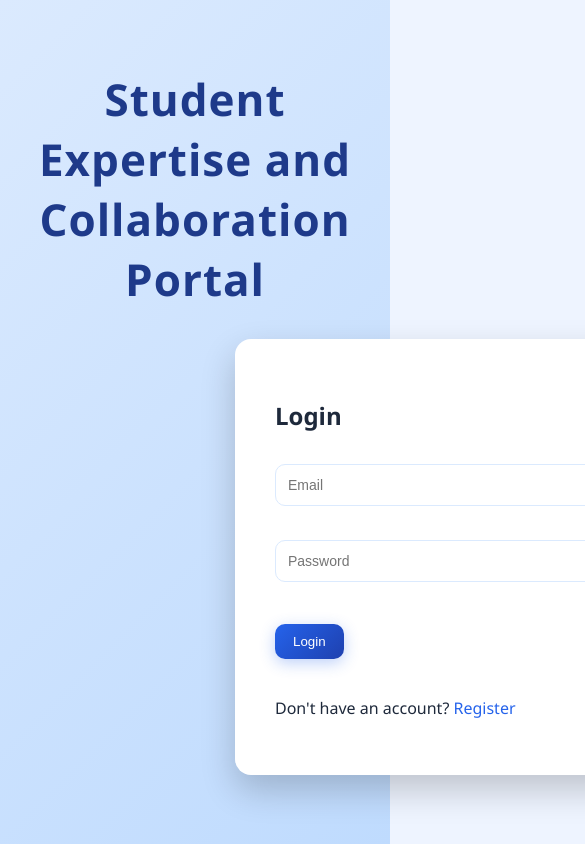
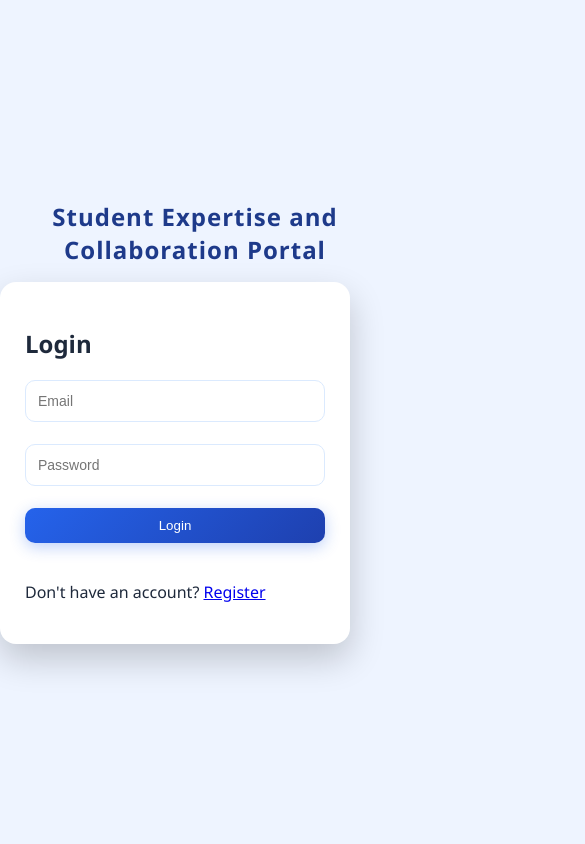
Before and after one commit to apanangi-cpu/Student-Expertise-Collaboration-Portal-Frontend, a React (Create React App) app: page /login in a window 390 px wide. Shown: the top 844 px of the page, 585 px wide, since content can reach past the window. Built offline with nearby package versions, Linux system fonts and the light colour scheme.

Commit message:
made full website responsive

```diff
--- a/src/App.css
+++ b/src/App.css
@@ -1,271 +1,214 @@
 /* ===== GLOBAL ===== */
+
+* {
+  box-sizing: border-box;
+}
 
 body {
   margin: 0;
   font-family: "Segoe UI", Arial, sans-serif;
-  background: #eef4ff; /* ✅ SAME BACKGROUND */
+  background: #eef4ff;
   color: #1e293b;
   scroll-behavior: smooth;
 }
 
 /* ===== MAIN TITLE ===== */
 
-.main-title{
-  font-size:44px;
-  text-align:center;
-  font-weight:700;
-  color:#1e3a8a;
+.main-title {
+  font-size: 44px;
+  text-align: center;
+  font-weight: 700;
+  color: #1e3a8a;
   margin-top: 0px;
   letter-spacing: 1px;
   animation: fadeIn 1s ease;
 }
 
-/* ===== BUTTONS (🔥 PREMIUM) ===== */
+/* ===== BUTTONS ===== */
 
-button{
-  background: linear-gradient(135deg,#2563eb,#1e40af);
-  color:white;
-  border:none;
-  padding:10px 18px;
-  border-radius:10px;
-  cursor:pointer;
-  font-weight:500;
-  transition:all .3s ease;
-  box-shadow:0 4px 15px rgba(37,99,235,0.3);
+button {
+  background: linear-gradient(135deg, #2563eb, #1e40af);
+  color: white;
+  border: none;
+  padding: 10px 18px;
+  border-radius: 10px;
+  cursor: pointer;
+  font-weight: 500;
+  transition: all 0.3s ease;
+  box-shadow: 0 4px 15px rgba(37, 99, 235, 0.3);
 }
 
-button:hover{
-  transform:translateY(-3px) scale(1.03);
-  box-shadow:0 8px 25px rgba(37,99,235,0.5);
+button:hover {
+  transform: translateY(-3px) scale(1.03);
+  box-shadow: 0 8px 25px rgba(37, 99, 235, 0.5);
 }
 
-/* ===== SEARCH INPUT ===== */
+/* ===== INPUT ===== */
 
-input{
-  padding:12px;
-  border-radius:10px;
-  border:1px solid #dbeafe;
-  width:320px;
-  font-size:14px;
-  background:white;
-  transition:all .3s ease;
-}
-
-input:focus{
-  outline:none;
-  border-color:#2563eb;
-  box-shadow:0 0 10px rgba(37,99,235,0.3);
+input {
+  padding: 12px;
+  border-radius: 10px;
+  border: 1px solid #dbeafe;
+  width: 100%;
+  max-width: 320px;
+  font-size: 14px;
+  background: white;
 }
 
 /* ===== GRID ===== */
 
-.user-grid{
-  display:grid;
-  grid-template-columns:repeat(auto-fill,minmax(260px,1fr));
-  gap:25px;
-  margin-top:30px;
+.user-grid {
+  display: grid;
+  grid-template-columns: repeat(auto-fill, minmax(260px, 1fr));
+  gap: 25px;
+  margin-top: 30px;
 }
 
-/* ===== USER CARDS (🔥 MODERN EFFECT) ===== */
+/* ===== USER CARD ===== */
 
-.user-card{
-  background:white;
-  border-radius:16px;
-  padding:20px;
-  cursor:pointer;
-  border:1px solid #e2e8f0;
-  transition:all .35s ease;
-  box-shadow:0 6px 18px rgba(0,0,0,0.08);
-  position:relative;
-  overflow:hidden;
+.user-card {
+  background: white;
+  border-radius: 16px;
+  padding: 20px;
+  cursor: pointer;
+  border: 1px solid #e2e8f0;
+  transition: all 0.35s ease;
+  box-shadow: 0 6px 18px rgba(0, 0, 0, 0.08);
+  position: relative;
+  overflow: hidden;
 }
 
-.user-card h3{
-  color:#1e3a8a;
-  margin-top:0;
+.user-card h3 {
+  color: #1e3a8a;
 }
 
-/* ✨ LIGHT SWEEP EFFECT */
-.user-card::before{
-  content:"";
-  position:absolute;
-  top:0;
-  left:-100%;
-  width:100%;
-  height:100%;
-  background:linear-gradient(120deg,transparent,#dbeafe,transparent);
-  transition:0.6s;
+/* EFFECT */
+.user-card::before {
+  content: "";
+  position: absolute;
+  top: 0;
+  left: -100%;
+  width: 100%;
+  height: 100%;
+  background: linear-gradient(120deg, transparent, #dbeafe, transparent);
+  transition: 0.6s;
 }
 
-.user-card:hover::before{
-  left:100%;
+.user-card:hover::before {
+  left: 100%;
 }
 
-.user-card:hover{
-  transform:translateY(-10px) scale(1.02);
-  box-shadow:0 15px 35px rgba(0,0,0,0.15);
+/* ===== PROJECT ===== */
+
+.project-card {
+  background: white;
+  border-radius: 12px;
+  padding: 16px;
+  margin-bottom: 15px;
 }
 
-/* ===== PROJECT CARDS ===== */
+/* ===== LOGIN ===== */
 
-.project-card{
-  background:white;
-  border-radius:12px;
-  padding:16px;
-  margin-bottom:15px;
-  border:1px solid #e2e8f0;
-  box-shadow:0 6px 18px rgba(0,0,0,0.08);
-  transition:0.3s;
+.login-container {
+  min-height: 100vh;
+  display: flex;
+  justify-content: center;
+  align-items: center;
 }
 
-.project-card:hover{
-  transform:scale(1.02);
+.login-box {
+  background: white;
+  padding: 40px;
+  border-radius: 16px;
+  width: 100%;
+  max-width: 350px;
+  box-shadow: 0 15px 35px rgba(0, 0, 0, 0.2);
 }
 
-/* ===== LOGIN PAGE (🔥 CENTER FIX + MODERN) ===== */
+/* ❌ REMOVE THIS (causing mobile issue) */
+/* left:240px; */
 
-.login-container{
-  min-height:100vh;
-  display:flex;
-  justify-content:center;
-  align-items:center; /* ✅ FIXED CENTER */
-  background:linear-gradient(135deg,#dbeafe,#bfdbfe);
+/* ===== NAVBAR ===== */
+
+.navbar {
+  display: flex;
+  justify-content: space-between;
+  align-items: center;
+  background: white;
+  padding: 15px 20px;
+  border-radius: 12px;
+  margin-bottom: 20px;
+  flex-wrap: wrap;
+  gap: 10px;
 }
 
-.login-box{
-  background:white;
-  padding:40px;
-  border-radius:16px;
-  box-shadow:0 15px 35px rgba(0,0,0,0.2);
-  width:320px;
-  transition:0.3s;
-  animation: slideUp 0.7s ease;
-  position:relative;
-  left:240px;
+.logo {
+  font-size: 22px;
+  font-weight: 700;
+  color: #2563eb;
 }
 
-.login-box:hover{
-  transform:translateY(-5px);
+/* ===== HERO ===== */
+
+.hero {
+  background: white;
+  padding: 25px;
+  border-radius: 20px;
+  max-width: 800px;
+  margin: 20px auto;
+  text-align: center;
 }
 
-.login-box input{
-  width:100%;
-  margin-top:12px;
+/* ===== IMAGES ===== */
+
+img {
+  max-width: 100%;
+  height: auto;
 }
 
-.login-box button{
-  margin-top:20px;
-}
+/* ===== MOBILE RESPONSIVE ===== */
 
-/* ===== DASHBOARD PANEL ===== */
+@media (max-width: 768px) {
 
-.project-panel{
-  background:white;
-  padding:25px;
-  border-radius:16px;
-  box-shadow:0 10px 25px rgba(0,0,0,0.1);
-  transition:0.3s;
-}
+  .main-title {
+    font-size: 24px;
+  }
 
-.project-panel:hover{
-  transform:translateY(-3px);
-}
+  .navbar {
+    flex-direction: column;
+    text-align: center;
+  }
 
-/* ===== PROJECT FORM ===== */
+  .hero {
+    padding: 20px;
+  }
 
-.project-form input,
-.project-form textarea{
-  width:100%;
-  margin-bottom:12px;
-  padding:10px;
-  border-radius:8px;
-  border:1px solid #dbeafe;
-}
+  .login-box {
+    padding: 25px;
+  }
 
-.project-form textarea{
-  resize:none;
-}
+  button {
+    width: 100%;
+  }
 
-/* ===== LINKS ===== */
+  input {
+    width: 100%;
+  }
 
-a{
-  color:#2563eb;
-  font-weight:500;
-  text-decoration:none;
-  transition:0.2s;
-}
-
-a:hover{
-  text-decoration:underline;
-  color:#1e40af;
-}
-
-/* ===== CHECKBOX ===== */
-
-input[type="checkbox"]{
-  width:auto;
-  padding:0;
-  margin-right:8px;
-  transform:scale(1.2);
-}
-
-/* ===== NAVBAR (ADD THIS IF USING) ===== */
-
-.navbar{
-  display:flex;
-  justify-content:space-between;
-  align-items:center;
-  background:white;
-  padding:15px 30px;
-  border-radius:12px;
-  margin-bottom:30px;
-  box-shadow:0 4px 12px rgba(0,0,0,0.08);
-}
-
-.logo{
-  font-size:22px;
-  font-weight:700;
-  color:#2563eb;
-}
-
-/* ===== HERO SECTION ===== */
-
-.hero{
-  background:white;
-  padding:40px;
-  border-radius:20px;
-  max-width:800px;
-  margin:40px auto;
-  text-align:center;
-  box-shadow:0 10px 30px rgba(0,0,0,0.1);
-  transition:0.3s;
-}
-
-.hero:hover{
-  transform:translateY(-5px);
-  box-shadow:0 15px 40px rgba(0,0,0,0.15);
-}
-
-/* ===== ANIMATIONS ===== */
-
-@keyframes fadeIn{
-  from{
-    opacity:0;
-    transform:translateY(20px);
-  }
-  to{
-    opacity:1;
-    transform:translateY(0);
+  .user-grid {
+    grid-template-columns: 1fr;
   }
 }
 
-@keyframes slideUp{
-  from{
-    opacity:0;
-    transform:translateY(60px);
+/* ===== ANIMATION ===== */
+
+@keyframes fadeIn {
+  from {
+    opacity: 0;
+    transform: translateY(20px);
   }
-  to{
-    opacity:1;
-    transform:translateY(0);
+  to {
+    opacity: 1;
+    transform: translateY(0);
   }
 }
```
